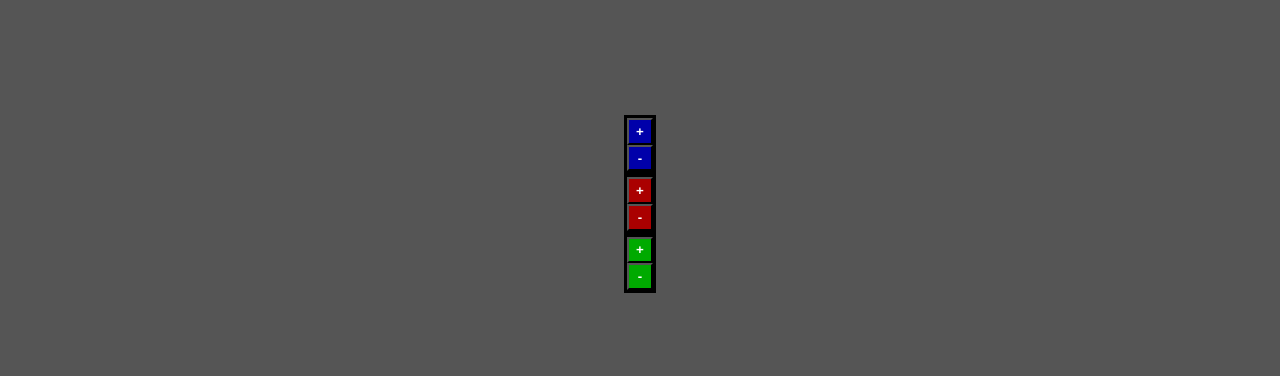
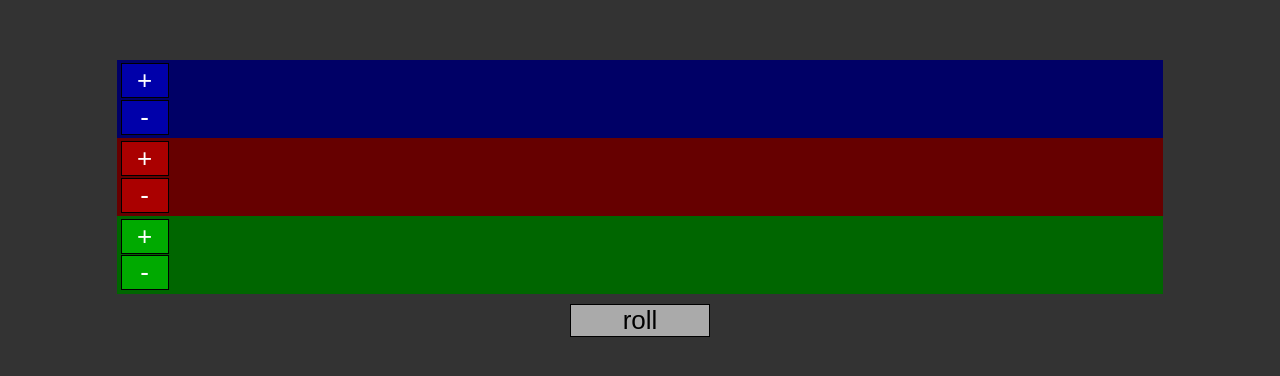
Before and after one commit to NicolaSansoni/wowbgcalc, a React (Create React App) app: page / in a window 1280 px wide. Shown: the part 196-572 px from the top of the page. Built offline with nearby package versions, Linux system fonts and the light colour scheme.

Commit message:
Tiro dei dadi implementato

```diff
--- a/src/App.css
+++ b/src/App.css
@@ -1,10 +1,31 @@
 .App {
-  text-align: center;
     min-height: 100vh;
     display: flex;
     flex-direction: column;
     align-items: center;
     justify-content: center;
     font-size: calc(10px + 2vmin);
-  background-color: #555;
+    background-color: #333;
 }
+
+.App-page {
+    max-width: 800pt;
+    width: 100%;
+    padding: 8pt;
+    box-sizing: border-box;
+}
+
+#roll {
+
+    display: block;
+    font-size: inherit;
+    margin: 8pt auto;
+    padding: 0 2em;
+    background-color: #aaa;
+    border: 1px solid black;
+}
+
+#roll:active {
+    box-shadow: inset;
+    background-color: #666;
+}
--- a/src/App.js
+++ b/src/App.js
@@ -1,15 +1,117 @@
-import logo from './logo.svg';
 import './App.css';
+import React from 'react'
+import Dice from "./Dice"
 import DiceList from './DiceList'
 
-function App() {
-  return (
-    <div className="App">
-      <DiceList color="blue"/>
-      <DiceList color="red"/>
-      <DiceList color="green"/>
-    </div>
-  );
+class App extends React.Component {
+
+    constructor(props) {
+        super(props)
+
+        this.state = {
+            listBlue: { list: Array(0), color: 'blue' },
+            listRed: { list: Array(0), color: 'red' },
+            listGreen: { list: Array(0), color: 'green' }
+        }
+    }
+
+    render() {
+        return (
+            <div className="App">
+                <div className="App-page">
+                    <DiceList
+                        items={this.state.listBlue}
+                        addDice={() => this.addDice(this.state.listBlue)}
+                        removeDice={() => this.removeDice(this.state.listBlue)}
+                    />
+                    <DiceList
+                        items={this.state.listRed}
+                        addDice={() => this.addDice(this.state.listRed)}
+                        removeDice={() => this.removeDice(this.state.listRed)}
+                    />
+                    <DiceList
+                        items={this.state.listGreen}
+                        addDice={() => this.addDice(this.state.listGreen)}
+                        removeDice={() => this.removeDice(this.state.listGreen)}
+                    />
+                    <button id="roll" onClick={ () => this.roll()}> roll </button>
+                </div>
+            </div>
+        )
+    }
+
+
+    addDice(coloredList) {
+        let len = coloredList.list.length
+        if (len === 7) {
+            alert("lista piena!")
+            return
+        }
+        const newList = {list: coloredList.list.slice(), color: coloredList.color}
+        newList.list.push(new Dice(newList.color, len+1))
+        let newState
+        switch (coloredList.color) {
+            case 'blue':
+                newState = Object.assign({}, this.state, {listBlue: newList})
+                break;
+            case 'red':
+                newState = Object.assign({}, this.state, {listRed: newList})
+                break;
+            case 'green':
+                newState = Object.assign({}, this.state, {listGreen: newList})
+                break;
+            default:
+                alert("not colored lists are not implemented")
+        }
+        this.setState(newState)
+    }
+
+    removeDice(coloredList) {
+        let len = coloredList.list.length
+        if (len === 0) {
+            alert("lista vuota!")
+            return
+        }
+        const newList = {list: coloredList.list.slice(), color: coloredList.color}
+        newList.list.pop()
+        let newState
+        switch (coloredList.color) {
+            case 'blue':
+                newState = Object.assign({}, this.state, {listBlue: newList})
+                break;
+            case 'red':
+                newState = Object.assign({}, this.state, {listRed: newList})
+                break;
+            case 'green':
+                newState = Object.assign({}, this.state, {listGreen: newList})
+                break;
+            default:
+                alert("not colored lists are not implemented")
+        }
+        this.setState(newState)
+    }
+
+    roll() {
+        let lists = [
+            this.state.listBlue.list.slice(),
+            this.state.listRed.list.slice(),
+            this.state.listGreen.list.slice()
+        ]
+        for (let list of lists) {
+            for (let dice of list) {
+                dice.roll()
+            }
+
+            //SORTING FOR EASIER UNDERSTANDING
+            list.sort( (a, b) => b.value - a.value )
+        }
+        let newState = Object.assign({}, this.state)
+        newState.listBlue.list = lists[0]
+        newState.listRed.list = lists[1]
+        newState.listGreen.list = lists[2]
+
+        this.setState(newState)
+    }
 }
 
 export default App;
--- a/src/Dice.js
+++ b/src/Dice.js
@@ -1,9 +1,16 @@
 class Dice {
+
+    static _count = 0;
+    static _generateId() {
+        Dice._count++
+        return Dice._count - 1
+    }
 
     constructor(color, value = 0) {
         this.color = color
         this.value = value
         this.faces = 8
+        this.id = Dice._generateId()
     }
 
     roll() {
--- a/src/DiceComponent.css
+++ b/src/DiceComponent.css
@@ -1,10 +1,11 @@
 .Dice {
-    display: inline-block;
     color: white;
     width: 1.5em;
     height: 100%;
     border: 1px solid white;
-    margin: 2px;
+    border-radius: 10%;
+    margin: 2pt;
+    text-align: center;
 }
 
 .blue {
--- a/src/DiceComponent.js
+++ b/src/DiceComponent.js
@@ -1,5 +1,4 @@
 import React from "react"
-import Dice from "./Dice"
 import "./DiceComponent.css"
 
 function DiceComponent(props) {
--- a/src/DiceList.css
+++ b/src/DiceList.css
@@ -1,25 +1,24 @@
 .DiceList {
-    border: solid;
     z-index: 1;
-}
-
-.DiceList-buttons {
-    display: inline-block;
+    display: flex;
+    align-items: center;
+    padding: 2px;
 }
 
 .DiceList-buttons button {
+    font-size: inherit;
     display: block;
-    width: 2em;
-    height: 2em;
+    min-width: 36pt;
+    min-height: 24pt;
     color: white;
-    font-weight: bold;
+    border: solid 1px black;
+    margin: 1pt;
 }
 
 .DiceList ul {
     display: inline-block;
-    margin: 0;
+    margin: 0 16pt;
     padding: 0;
-    height: 100%;
 }
 
 .DiceList li {
@@ -53,3 +52,19 @@
 .black button {
     background-color: #000;
 }
+
+.blue button:active {
+    background-color: #006;
+}
+
+.red button:active {
+    background-color: #600;
+}
+
+.green button:active {
+    background-color: #060;
+}
+
+.black button:active {
+    background-color: #555;
+}
--- a/src/DiceList.js
+++ b/src/DiceList.js
@@ -1,70 +1,29 @@
 import React from "react"
-import Dice from "./Dice"
 import DiceComponent from "./DiceComponent"
 import './DiceList.css'
 
-class DiceList extends React.Component {
-
-    constructor(props) {
-        super(props)
+function DiceList(props) {
     let color = "black"
-        if ('color' in this.props) {
-            color = this.props.color
-        }
-        this.state = {
-            list: Array(0),
-            amount: 0,
-            color: color
-        }
+    if ('color' in props.items) {
+        color = props.items.color
     }
 
-    render() {
-        const diceList = this.state.list.map( (x) =>
-            <li key={x.toString()}>
-                <DiceComponent dice={x}/>
+    const diceList = props.items.list.map((x) =>
+        <li key={x.id}>
+            <DiceComponent dice={x} />
         </li>
     )
+
     return (
-            <div className={"DiceList " + this.state.color}>
+        <div className={"DiceList " + color}>
             <div className="DiceList-buttons">
-                    <button onClick={ () => this.addDice() }> + </button>
-                    <button onClick={ () => this.removeDice() }> - </button>
+                <button onClick={() => props.addDice()}> + </button>
+                <button onClick={() => props.removeDice()}> - </button>
             </div>
 
             <ul>{diceList}</ul>
         </div>
-        );
-    }
-
-    addDice() {
-        if (this.state.amount === 7) {
-            alert("lista piena!")
-            return
-        }
-        let newAmount = this.state.amount + 1;
-        const newList = this.state.list.slice()
-        newList.push(new Dice(this.state.color, newAmount))
-        this.setState({
-            list: newList,
-            amount: newAmount,
-        })
-    }
-
-    removeDice() {
-        if (this.state.amount === 0) {
-            alert("lista vuota!")
-            return
-        }
-
-        let newAmount = this.state.amount - 1
-        const newList = this.state.list.slice()
-        newList.pop()
-        this.setState({
-            list: newList,
-            amount: newAmount,
-        })
-    }
-
+    )
 }
 
 export default DiceList
```
Also changed, not shown: 1 other file (tests, documents, lock files or other folders). Lines whose indentation alone changed are shown as unchanged.
